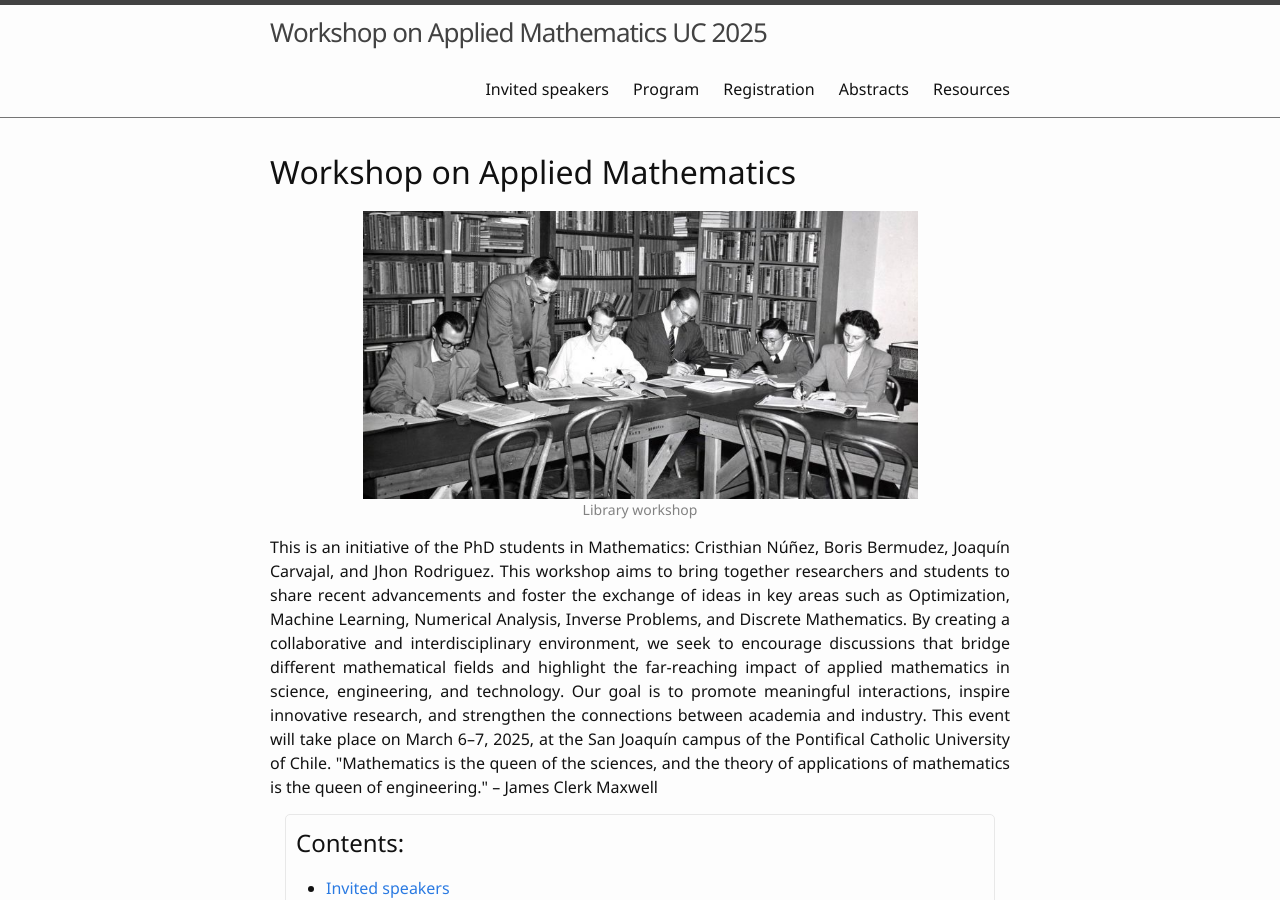
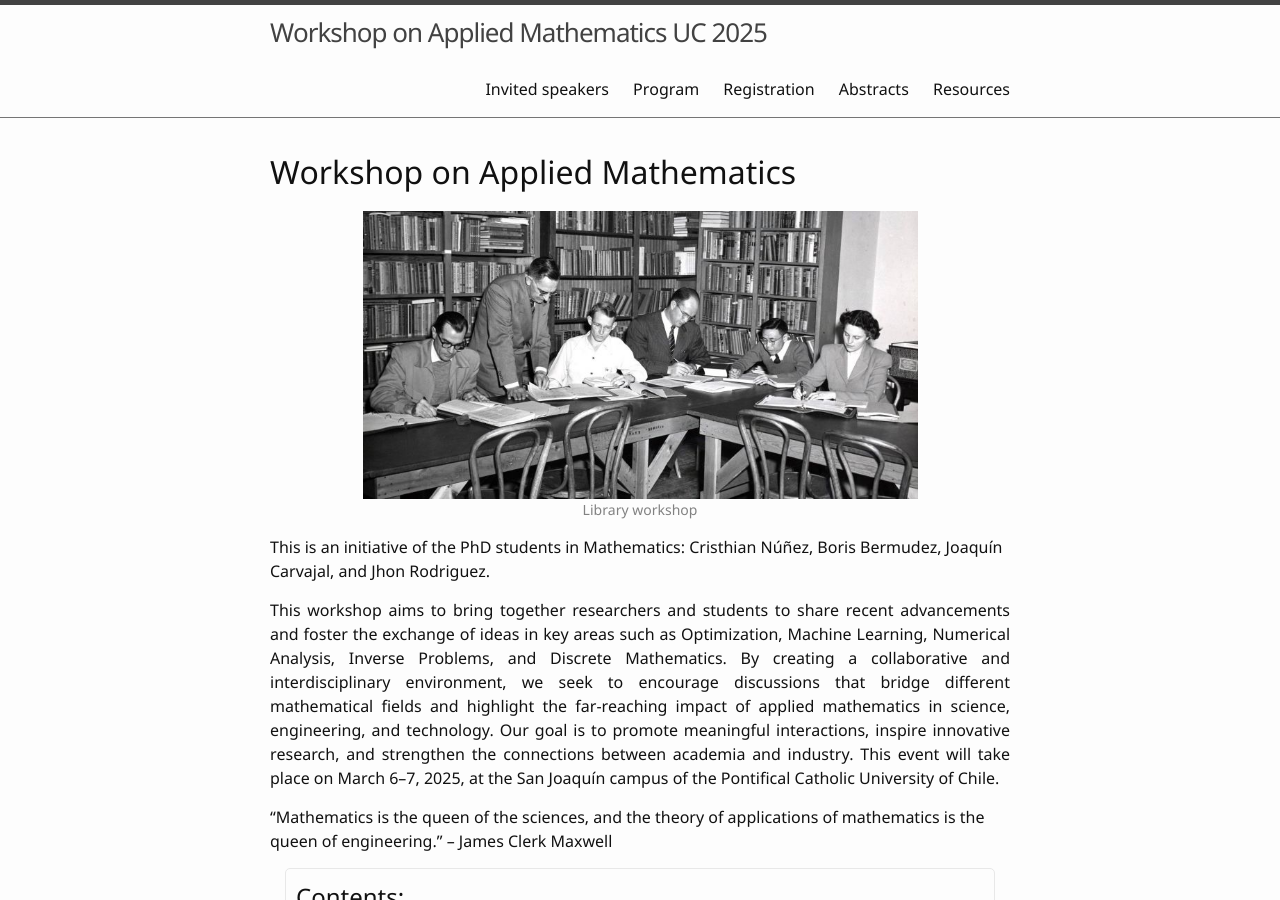
Before and after one commit to AppliedMathUC/workshop-applied-math-2025, a Jekyll site: the page built from index.md, in a window 1280 px wide and 900 px high. Built offline with Jekyll 4.4.1, drawn with Linux system fonts in a browser that asks for light colours.

Commit message:
Update index.md

```diff
--- a/index.md
+++ b/index.md
@@ -5,14 +5,16 @@ title: Home
 # Workshop on Applied Mathematics
 
 {% include figure.html img="uidaho-workshop.jpg" alt="intro image here" caption="Library workshop" width="75%" %}
-<p style="text-align: justify;">
 
 This is an initiative of the PhD students in Mathematics: Cristhian Núñez, Boris Bermudez, Joaquín Carvajal, and Jhon Rodriguez.
 
+<p style="text-align: justify;">
+
 This workshop aims to bring together researchers and students to share recent advancements and foster the exchange of ideas in key areas such as Optimization, Machine Learning, Numerical Analysis, Inverse Problems, and Discrete Mathematics. By creating a collaborative and interdisciplinary environment, we seek to encourage discussions that bridge different mathematical fields and highlight the far-reaching impact of applied mathematics in science, engineering, and technology. Our goal is to promote meaningful interactions, inspire innovative research, and strengthen the connections between academia and industry. This event will take place on March 6–7, 2025, at the San Joaquín campus of the Pontifical Catholic University of Chile.
+</p>
 
 "Mathematics is the queen of the sciences, and the theory of applications of mathematics is the queen of engineering." – James Clerk Maxwell
-</p>
+
 
 <div class="toc" markdown="1">
 ## Contents:
```
